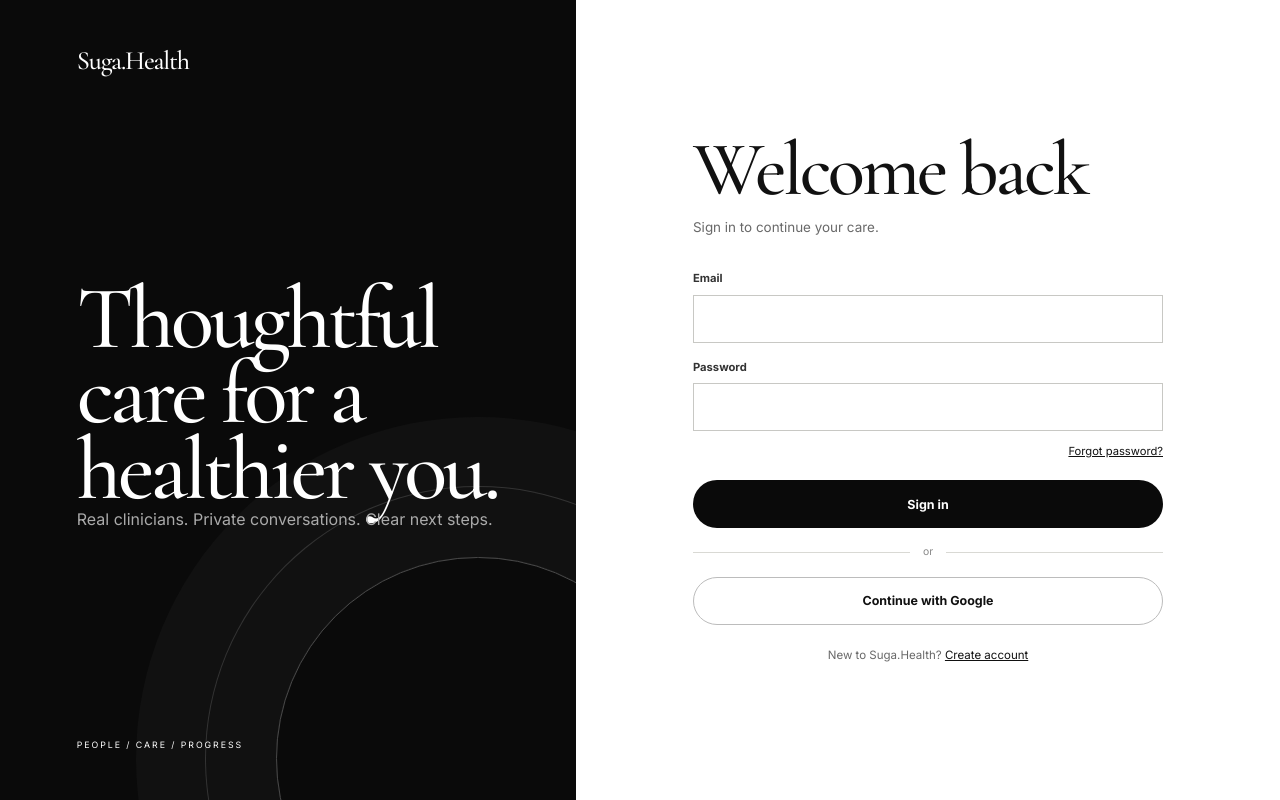
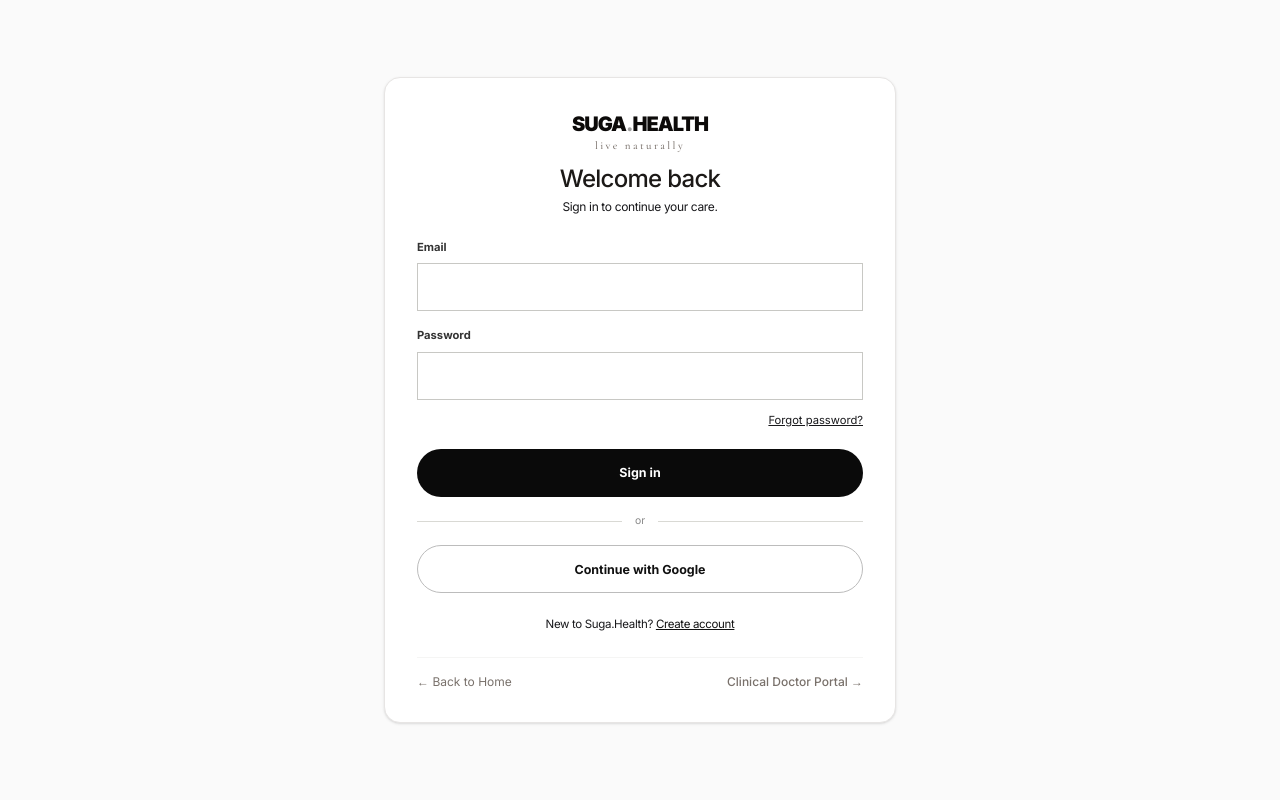
Before and after one commit to anbupravin77-cloud/suga_health_V1, a Next.js app: page /sign-in in a window 1280 px wide. Built offline with nearby package versions, Linux system fonts and the light colour scheme; no server answers.

Commit message:
style: match legacy authentication shell

```diff
--- a/src/components/auth/auth-shell.tsx
+++ b/src/components/auth/auth-shell.tsx
@@ -3,21 +3,20 @@
 
 export function AuthShell({ title, description, children }: { title: string; description: string; children: ReactNode }) {
   return (
-    <main className="auth-page">
-      <section className="auth-story" aria-label="Suga.Health">
-        <Link className="wordmark" href="/">Suga.Health</Link>
-        <div>
-          <h2>Thoughtful care for a healthier you.</h2>
-          <p>Real clinicians. Private conversations. Clear next steps.</p>
+    <main className="legacy-public min-h-screen flex items-center justify-center bg-stone-50 p-4">
+      <section className="w-full max-w-lg rounded-2xl bg-white p-6 sm:p-8 shadow-sm border border-stone-200">
+        <div className="mb-6 text-center">
+          <Link href="/" className="inline-flex flex-col items-center mb-3">
+            <span className="font-sans text-xl font-black tracking-tighter text-stone-950">SUGA<span className="text-neutral-400">.</span>HEALTH</span>
+            <span className="brand-tagline text-stone-500 mt-0.5">live naturally</span>
+          </Link>
+          <h1 className="font-sans text-2xl font-bold tracking-tight text-stone-900">{title}</h1>
+          <p className="mt-1 text-xs text-stone-500">{description}</p>
         </div>
-        <p className="auth-story-foot">PEOPLE / CARE / PROGRESS</p>
-      </section>
-      <section className="auth-panel">
-        <div className="auth-card">
-          <Link className="auth-mobile-brand" href="/">Suga.Health</Link>
-          <h1>{title}</h1>
-          <p className="auth-description">{description}</p>
-          {children}
+        {children}
+        <div className="mt-6 pt-4 border-t border-stone-100 flex items-center justify-between text-xs text-stone-500">
+          <Link href="/" className="hover:text-stone-900">← Back to Home</Link>
+          <Link href="/doctor" className="hover:text-stone-900 font-medium">Clinical Doctor Portal →</Link>
         </div>
       </section>
     </main>
```
